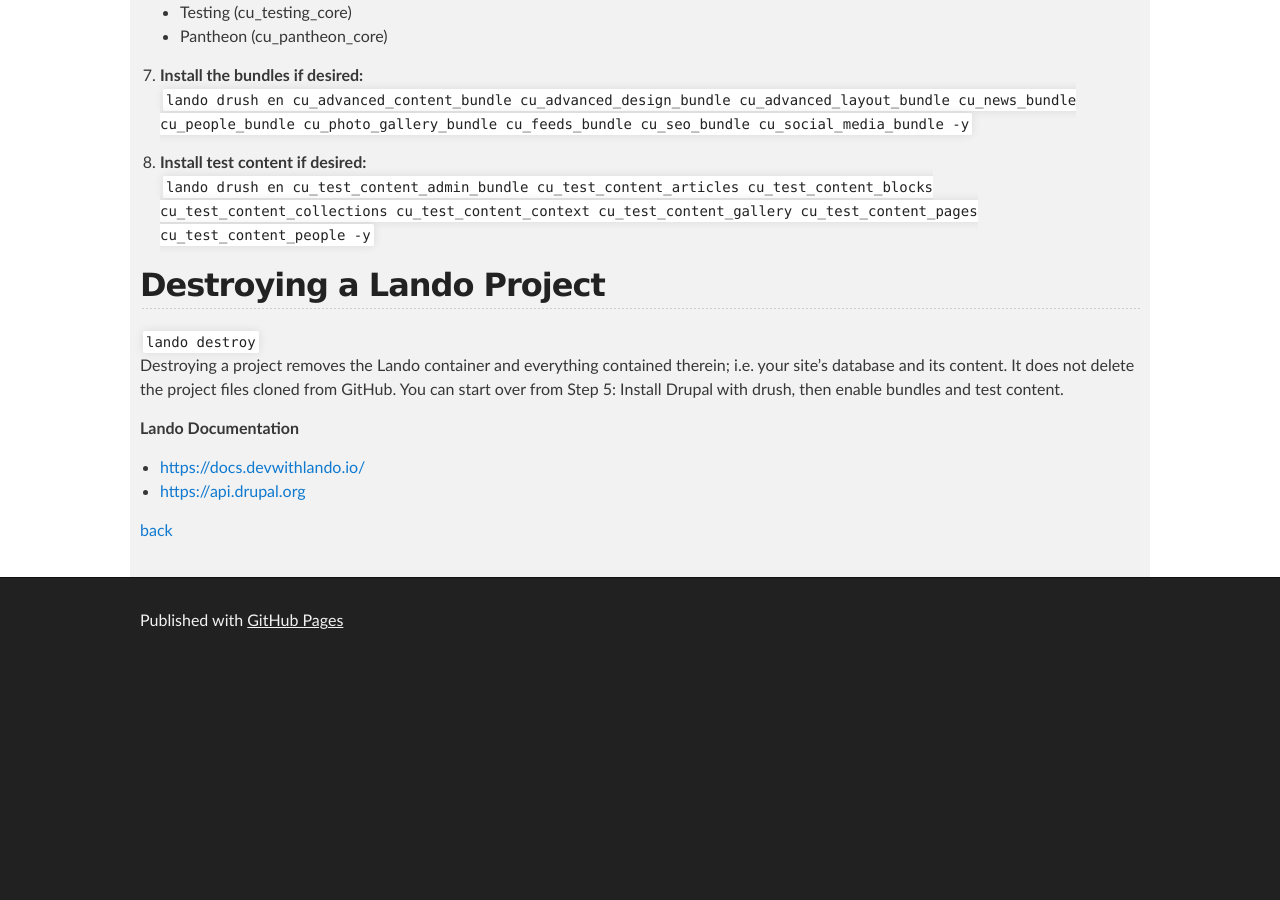
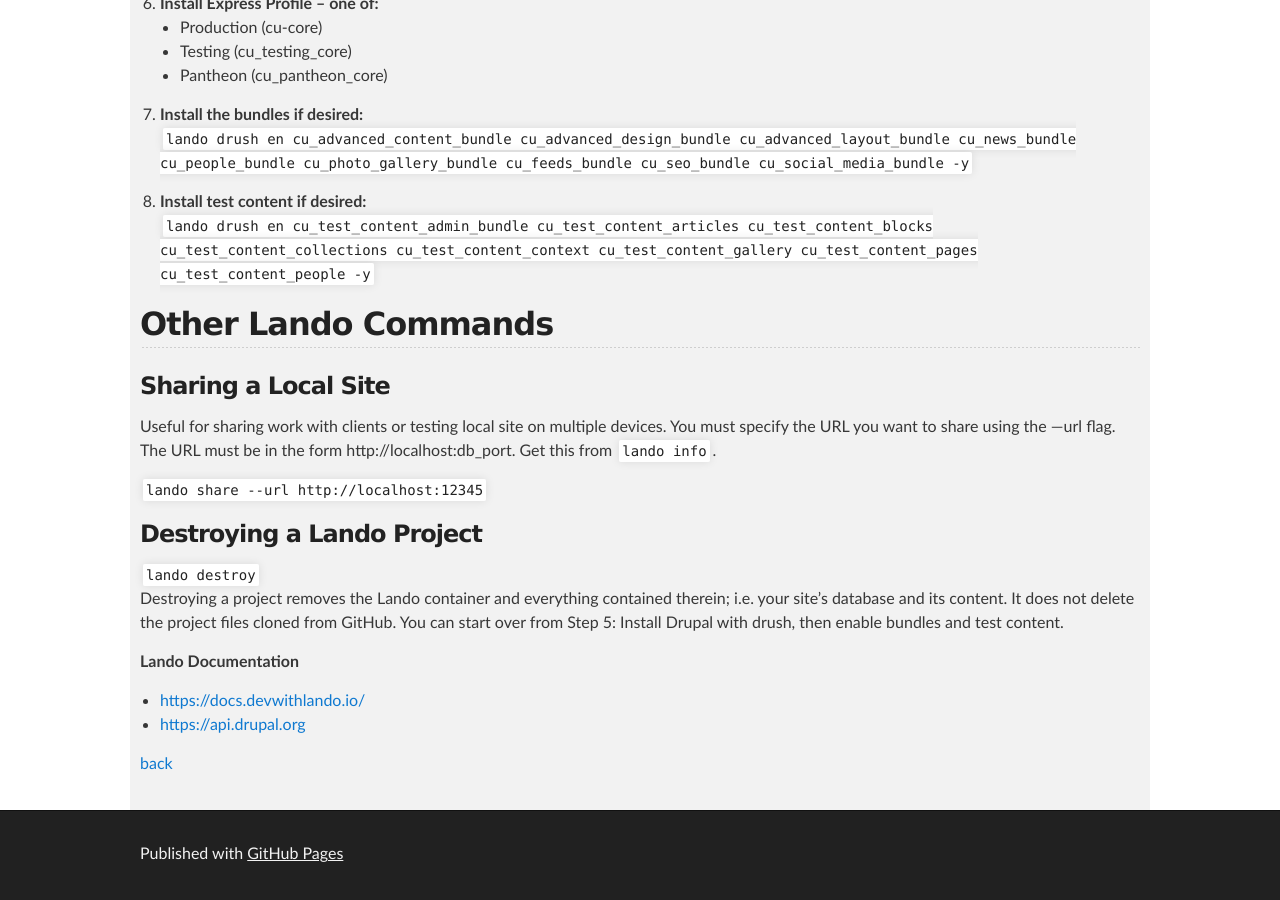
Before and after one commit to cathysnider/cathysnider.github.io, a Jekyll site: the page built from lando.md, in a window 1280 px wide and 900 px high, scrolled down 1950 px. Built offline with Jekyll 4.4.1, drawn with Linux system fonts in a browser that asks for light colours; before the commit the page ends 2617 px from its top, so only the background shows below that; some of the changed text lies outside the part shown.

Commit message:
add lando commands

````diff
--- a/lando.md
+++ b/lando.md
@@ -36,7 +36,9 @@ Lando config is created at ~/.lando
    * codebase: current working directory
    * recipe: drupal7
    * webroot: .
-   * what to call this app: same name as project folder ({mySiteName})
+   * what to call this app: same name as project folder (mySiteName)
+
+   ```lando init --source cwd --recipe drupal7  --webroot . --name mySiteName --full```
 
    This creates a .lando.yml file in your project folder
 
@@ -81,8 +83,14 @@ Lando config is created at ~/.lando
 1. **Install test content if desired:** <br />
    ```lando drush en cu_test_content_admin_bundle cu_test_content_articles cu_test_content_blocks cu_test_content_collections cu_test_content_context cu_test_content_gallery cu_test_content_pages cu_test_content_people -y```
 
-## Destroying a Lando Project
+## Other Lando Commands
 
+### Sharing a Local Site
+Useful for sharing work with clients or testing local site on multiple devices. You must specify the URL you want to share using the ---url flag. The URL must be in the form http://localhost:db_port. Get this from ```lando info```.
+
+```lando share --url http://localhost:12345```
+
+### Destroying a Lando Project
 ```lando destroy``` <br />
 Destroying a project removes the Lando container and everything contained therein; i.e. your site's database and its content. It does not delete the project files cloned from GitHub. You can start over from Step 5: Install Drupal with drush, then enable bundles and test content.
 
````
